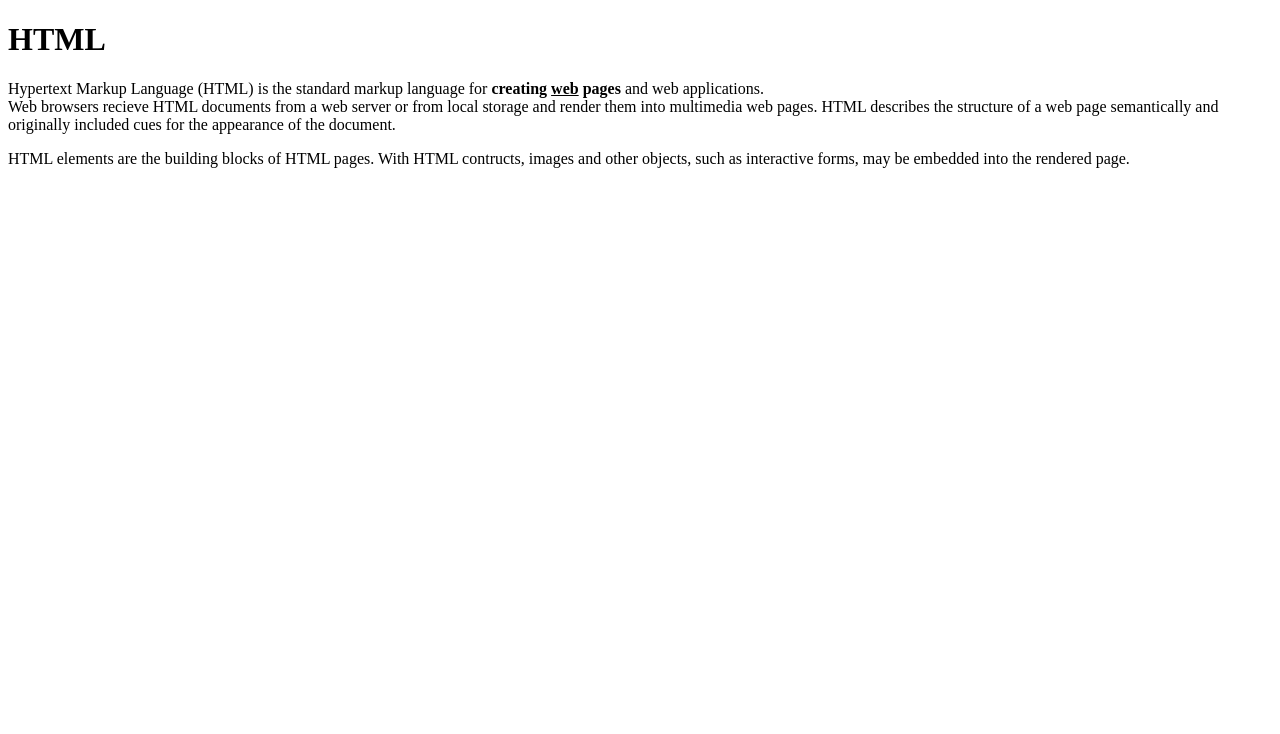
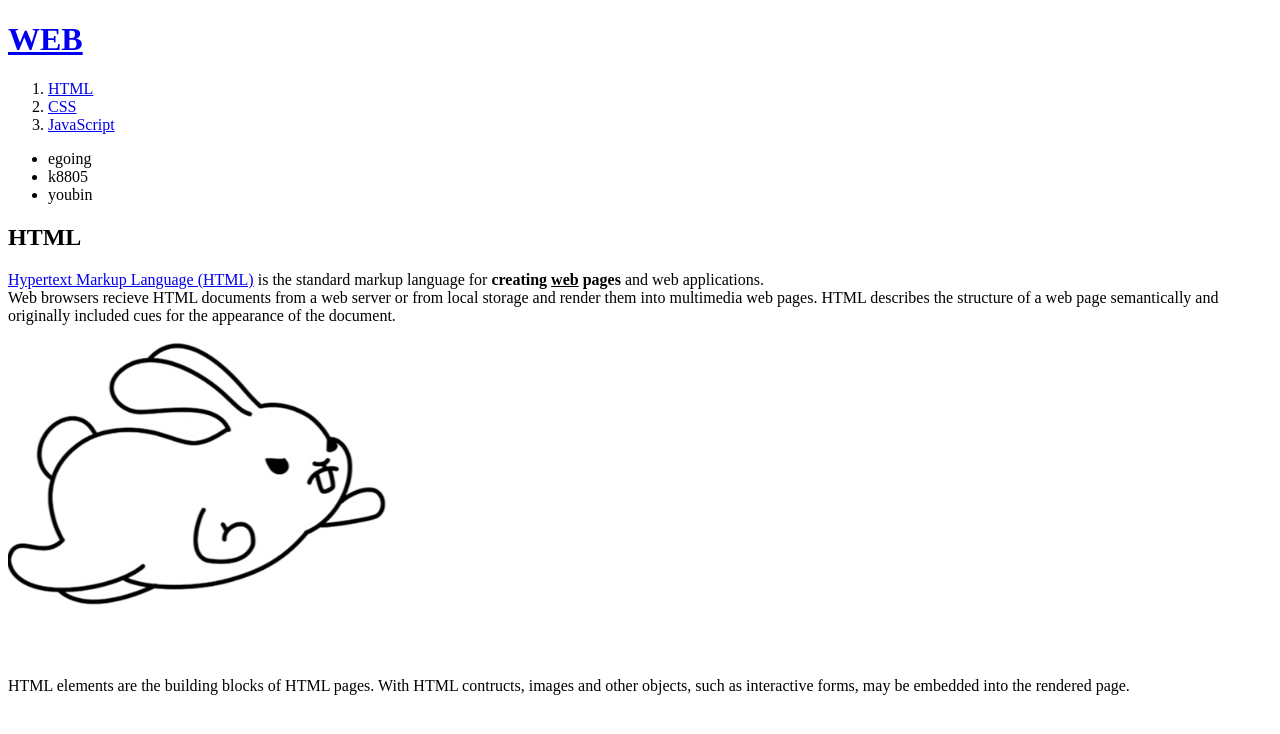
Before and after one commit to Juhyorim/html, a plain HTML site: page 1.html in a window 1280 px wide. Drawn offline with Linux system fonts and the light colour scheme.

Commit message:
final🐛🐛

```diff
--- a/1.html
+++ b/1.html
@@ -2,19 +2,34 @@
 <html lang="en" dir="ltr">
   <head>
     <meta charset="utf-8">
-    <title>webStudy</title>
+    <title>WEBstudy-HTML</title>
   </head>
   <body>
-    <h1>HTML</h1>
+    <h1><a href="index.html">WEB</a></h1>
+
+    <ol>
+      <li><a href="1.html">HTML</a></li>
+      <li><a href="2.html">CSS</a></li>
+      <li><a href="3.html">JavaScript</a></li>
+    </ol>
+    <ul>
+      <li>egoing</li>
+      <li>k8805</li>
+      <li>youbin</li>
+    </ul>
+
+    <h2>HTML</h2>
     <p>
-      Hypertext Markup Language (HTML) is the standard markup language
+      <a href="https://www.w3.org/TR/2011/WD-html5-20110405/" target="_blank" title="html5 specification">
+        Hypertext Markup Language (HTML)</a> is the standard markup language
       for <strong>creating <u>web</u> pages</strong> and web applications.<br>
       Web browsers recieve HTML documents from a web server or from local storage
       and render them into multimedia web pages. HTML describes the structure of
       a web page semantically and originally included cues for the appearance of
       the document.
     </p>
-    <p>
+    <img src="rabbit.jpg" width="30%">
+    <p style="margin-top: 50px;">
       HTML elements are the building blocks of HTML pages. With HTML contructs,
       images and other objects, such as interactive forms, may be embedded into the
       rendered page.
```
Also changed, not shown: 2.html (added, +23 -0 lines), 3.html (added, +19 -0 lines), index.html (added, +22 -0 lines), rabbit.jpg (added).
